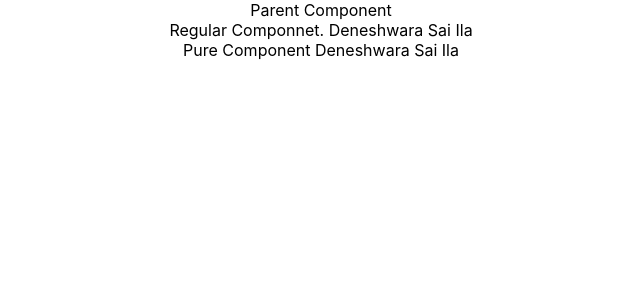
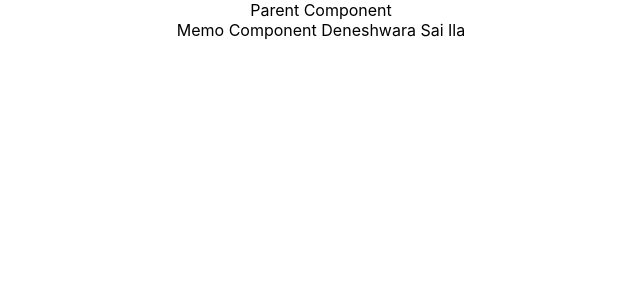
Before and after one commit to DeneshwaraSai/ReactJS_Basics, a React (Create React App) app in the folder myapp/: page / in a window 1280 px wide. Shown: the top 300 px of the page, without its empty margins (319-959 px from the left). Built offline with nearby package versions, Linux system fonts and the light colour scheme.

Commit message:
Memo implementation.

```diff
--- a/myapp/src/App.js
+++ b/myapp/src/App.js
@@ -16,7 +16,8 @@ import LifeCycleB from './components/UpdateLifeCycle/LifeCycleB';
 import FragmentDemo from "./components/Fragments/FragmentDemo";
 import Table from "./components/Fragments/Table";
 import PureComp from "./components/PureComponnet/PureComp";
-import ParentComp from "./components/PureComponnet/ParentComp";
+import ParentComp from "./components/Memo/ParentComp";
+// import ParentComp from "./components/PureComponnet/ParentComp";
 
 // import LifeCycleA from "./components/LifeCycle/LifeCycleA";
 // import LifeCycleB from "./components/LifeCycle/LifeCycleB";
@@ -73,7 +74,7 @@ function App() {
         {/* <FragmentDemo></FragmentDemo>
         <Table></Table> */}
 
-
+        {/* <ParentComp></ParentComp> */}
         <ParentComp></ParentComp>
       </header>
     </div>
--- /dev/null
+++ b/myapp/src/components/Memo/MemoComp.js
@@ -0,0 +1,12 @@
+import React from 'react'
+
+function MemoComp({name}) {
+    console.log("In memo component.")
+  return (
+    <div>
+      Memo Component {name}
+    </div>
+  )
+}
+
+export default React.memo(MemoComp);
--- /dev/null
+++ b/myapp/src/components/Memo/ParentComp.js
@@ -0,0 +1,36 @@
+import React, { Component, PureComponent } from "react";
+import MemoComp from "./MemoComp";
+
+//Using normal Component that need to be extended
+class ParentComp extends Component {
+
+  // Now lets convert normal component to Pure Component
+  // class ParentComp extends PureComponent {
+  constructor(props) {
+    super(props);
+
+    this.state = {
+      name: "Deneshwara Sai Ila",
+    };
+  }
+
+  componentDidMount() {
+    setInterval(() => {
+      this.setState({
+        name: "Deneshwara Sai Ila",
+      });
+    }, 2000);
+  }
+
+  render() {
+    console.log('***************** Parent Component *****************')
+    return (
+      <div>
+        Parent Component
+        <MemoComp name={this.state.name}></MemoComp>
+      </div>
+    );
+  }
+}
+
+export default ParentComp;
```
